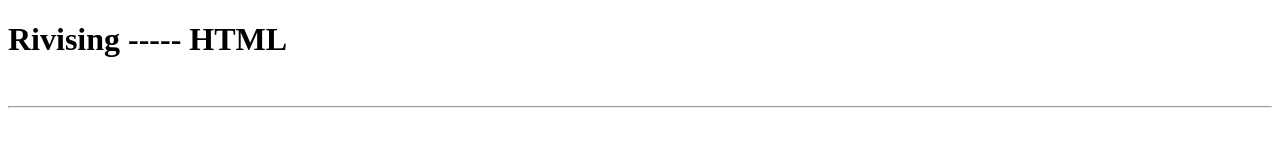
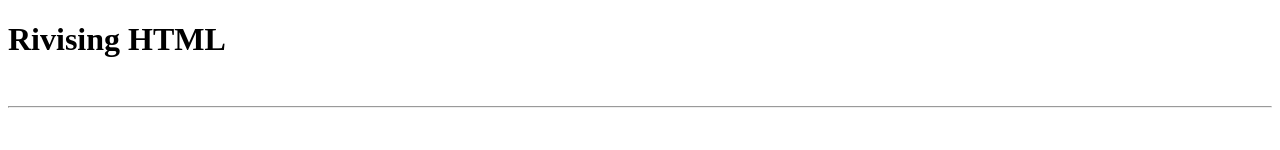
Before and after one commit to mousam-kumar/html, a plain HTML site: page index.html in a window 1280 px wide. Shown: the top 150 px of the page. Drawn offline with Linux system fonts and the light colour scheme.

Commit message:
2nd commit

```diff
--- a/index.html
+++ b/index.html
@@ -7,7 +7,7 @@
     <title>Revision of html</title>
 </head>
 <body>
-    <h1>Rivising  ----- HTML</h1>
+    <h1>Rivising HTML</h1>
     <br>
     <hr>
     <br>
```
